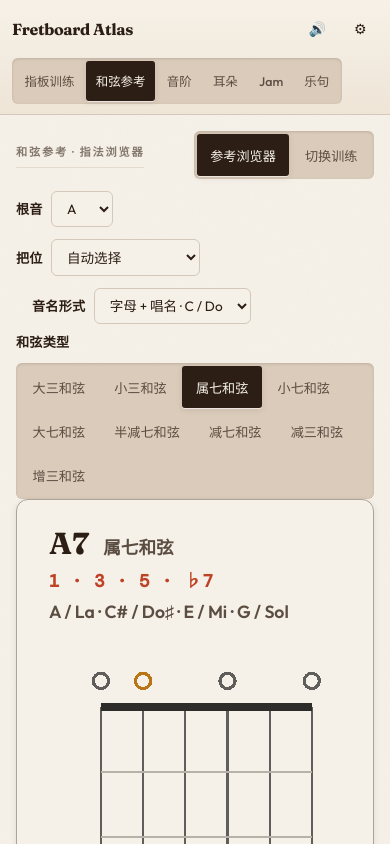
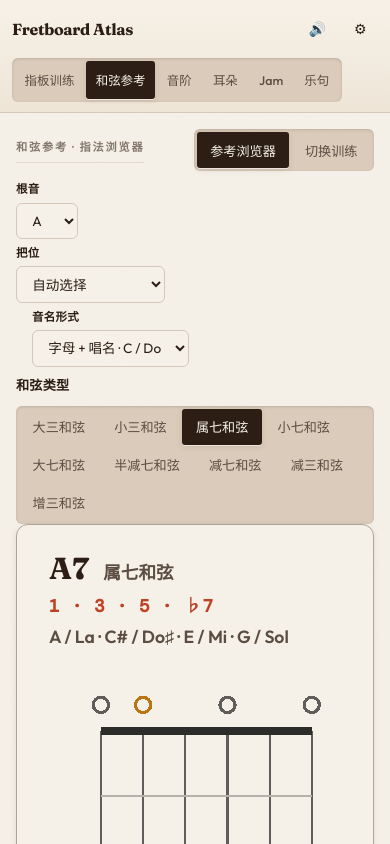
Before and after one commit to Liusic11/Guitar-tool, a React (Vite) app: page / in a window 390 px wide. Both pictures are taken after a click on the button "和弦参考". Shown: the top 844 px of the page. Built offline with nearby package versions, Linux system fonts and the light colour scheme.

Commit message:
feat: 手机适配全面收紧 — 和弦/音阶/Jam/耳朵/乐句全模块优化

```diff
--- a/src/index.css
+++ b/src/index.css
@@ -190,6 +190,7 @@
 
   /* ── 手机适配（≤768px）：顶栏横向滚动不爆屏 + 触控加大 + 指板收敛 ── */
   @media (max-width: 768px) {
+    /* ── 顶栏 ─────────────────────────────────────── */
     .topbar {
       flex-wrap: wrap;
       gap: var(--s-2);
@@ -215,41 +216,21 @@
     }
     .topbar__controls .segmented__item {
       flex: 0 0 auto;
-      min-height: 40px;
-      padding: 0.4rem 0.7rem;
+      min-height: 38px;
+      padding: 0.35rem 0.6rem;
       white-space: nowrap;
-    }
-
-    /* 触控目标加大到手指友好（≥42px） */
-    .segmented__item,
+      font-size: 0.82rem;
+    }
+
+    /* 触控目标加大到手指友好（≥42px）——但顶栏导航按钮可以稍小 */
     .btn {
       min-height: 42px;
     }
-
-    /* 指板在窄屏收敛高度，让下方的理论 / 控件能滚到 */
-    .fretboard {
-      max-height: 32vh;
-    }
-    .module-scroll {
-      padding: var(--s-3) var(--s-3) var(--s-4);
-    }
-    .stage {
-      padding: var(--s-3) var(--s-3) var(--s-2);
-    }
-
-    /* 贯通根音 / 出题偏好条在手机上更紧凑 */
-    .train-context,
-    .train-bar {
-      margin-bottom: var(--s-2);
-    }
-    .train-bar__hint {
-      flex-basis: 100%;
-    }
-
-    /* ── 核心修复：放开滚动 ──────────────────────
-       桌面铁律「height:100dvh + overflow:hidden」
-       在手机上变成牢笼——内容被锁死在一屏内，手指划不动。
-       这里全部放开，让页面像普通网页一样自然滚动。 */
+    .segmented__item {
+      min-height: 36px;
+    }
+
+    /* ── 核心修复：放开滚动 ────────────────────── */
     body {
       overflow: auto;
       overscroll-behavior: auto;
@@ -261,9 +242,164 @@
     }
     .stage {
       overflow: visible;
+      padding: var(--s-2) var(--s-3);
     }
     .module-scroll {
       overflow-y: visible;
+      padding: var(--s-3) var(--s-3) var(--s-5);
+    }
+
+    /* ── 全局收紧：字号 / 间距 ─────────────────── */
+    .fretboard {
+      max-height: 28vh;
+    }
+    .train-context,
+    .train-bar {
+      margin-bottom: var(--s-1);
+    }
+    .train-bar__hint {
+      flex-basis: 100%;
+      font-size: 0.78rem;
+    }
+
+    /* ── 和弦页控件：纵向堆叠 + 超紧凑 ──────────── */
+    .chord-controls {
+      flex-direction: column;
+      gap: 0.5rem;
+      margin-bottom: 0.4rem;
+    }
+    .chord-controls .field {
+      flex-direction: column;
+      align-items: stretch;
+      gap: 0.25rem;
+    }
+    .chord-controls .field__label {
+      padding-top: 0;
+      font-size: 0.75rem;
+    }
+    .chord-controls .field:nth-child(1) {
+      max-width: none;
+    }
+    .chord-controls .field:nth-child(2) {
+      flex: 1 1 auto;
+    }
+    .chord-controls .field:nth-child(3) {
+      margin-left: 0;
+      padding-left: 0;
+    }
+    /* 和弦类型 9 个选项：超小 pill，允许换行但不爆 */
+    .chord-controls .segmented {
+      flex-wrap: wrap;
+      gap: 0.25rem;
+    }
+    .chord-controls .segmented__item {
+      font-size: 0.78rem;
+      padding: 0.28rem 0.5rem;
+      min-height: 32px;
+    }
+
+    /* ── 音阶页控件：三列变单列纵排 ──────────────── */
+    .scale-controls {
+      grid-template-columns: 1fr;
+      gap: 0.5rem;
+      margin-bottom: 0.4rem;
+    }
+    .scale-controls .field__label {
+      font-size: 0.72rem;
+    }
+    .scale-controls .segmented__item {
+      font-size: 0.76rem;
+      padding: 0.3rem 0.45rem;
+      min-height: 32px;
+    }
+    /* 音阶类型最多，允许换行 */
+    .scale-controls .field--scale .segmented__item {
+      font-size: 0.74rem;
+      padding: 0.28rem 0.45rem;
+    }
+
+    /* ── 耳朵页：老师提示收窄 ───────────────────── */
+    .ear-teacher-tip {
+      padding: 0.6rem 0.75rem;
+    }
+    .ear-teacher-tip__head {
+      font-size: 0.92rem;
+      margin-bottom: 0.35rem;
+    }
+    .ear-teacher-tip__list {
+      font-size: 0.88rem;
+      gap: 0.3rem;
+    }
+    .ear-explain__label {
+      font-size: 0.95rem;
+    }
+    .ear-explain__body {
+      font-size: 0.9rem;
+    }
+    /* 耳朵页的音程/和弦/音阶 tab 更紧凑 */
+    .ear-panel .scale-controls {
+      gap: 0.4rem;
+    }
+    .ear-panel .segmented__item {
+      min-height: 34px;
+      font-size: 0.8rem;
+    }
+
+    /* ── Jam 页：进行时间轴横向滚动 ─────────────── */
+    .jam-head {
+      flex-direction: column;
+      align-items: stretch;
+      gap: 0.5rem;
+    }
+    .jam-timeline {
+      overflow-x: auto;
+      overflow-y: hidden;
+      -webkit-overflow-scrolling: touch;
+      scrollbar-width: none;
+      padding-bottom: 4px;
+      gap: 0.4rem;
+    }
+    .jam-timeline::-webkit-scrollbar {
+      display: none;
+    }
+    .jam-step {
+      flex: 0 0 auto;
+      min-width: 64px;
+      padding: 0.4rem 0.5rem;
+    }
+    .jam-step .chord-diagram {
+      width: 42px;
+    }
+    .jam-layout {
+      grid-template-columns: 1fr;
+      gap: 0.75rem;
+    }
+    .jam-fret__board .fretboard {
+      max-height: 26vh;
+    }
+
+    /* ── 乐句库：拆解文字收窄 ───────────────────── */
+    .lick-item__body {
+      font-size: 0.9rem;
+    }
+    .lick-item__tags {
+      flex-wrap: wrap;
+    }
+
+    /* ── 指板训练：欢迎区收窄 ───────────────────── */
+    .prompt__title {
+      font-size: 1.4rem;
+    }
+    .prompt__body {
+      font-size: 0.9rem;
+    }
+
+    /* ── 底部节奏条收窄 ─────────────────────────── */
+    .rhythm-bar {
+      padding: 0.4rem var(--s-3);
+    }
+    .rhythm-bar__steps {
+      max-width: 180px;
     }
   }
 
@@ -2016,7 +2152,7 @@
 @media (max-width: 860px) {
   .chord-controls {
     flex-wrap: wrap;
-    gap: 0.75rem 1rem;
+    gap: 0.5rem 0.75rem;
   }
   .chord-controls .field:nth-child(3) {
     margin-left: 0;
@@ -2024,12 +2160,41 @@
 }
 
 @media (max-width: 680px) {
+  /* 和弦控件：纵向堆叠（与 768px 断点一致，这里强化） */
   .chord-controls {
     flex-direction: column;
-    gap: 0.75rem;
+    gap: 0.5rem;
+  }
+  .chord-controls .field {
+    flex-direction: column;
+    align-items: stretch;
+  }
+  .chord-controls .field__label {
+    padding-top: 0;
+    font-size: 0.72rem;
   }
   .chord-controls .field:nth-child(1) {
     max-width: none;
+  }
+  .chord-controls .segmented {
+    flex-wrap: wrap;
+    gap: 0.25rem;
+  }
+  .chord-controls .segmented__item {
+    font-size: 0.76rem;
+    padding: 0.26rem 0.45rem;
+    min-height: 30px;
+  }
+
+  /* 音阶控件：单列 */
+  .scale-controls {
+    grid-template-columns: 1fr;
+    gap: 0.4rem;
+  }
+  .scale-controls .segmented__item {
+    font-size: 0.74rem;
+    padding: 0.26rem 0.4rem;
+    min-height: 30px;
   }
 }
 
```
